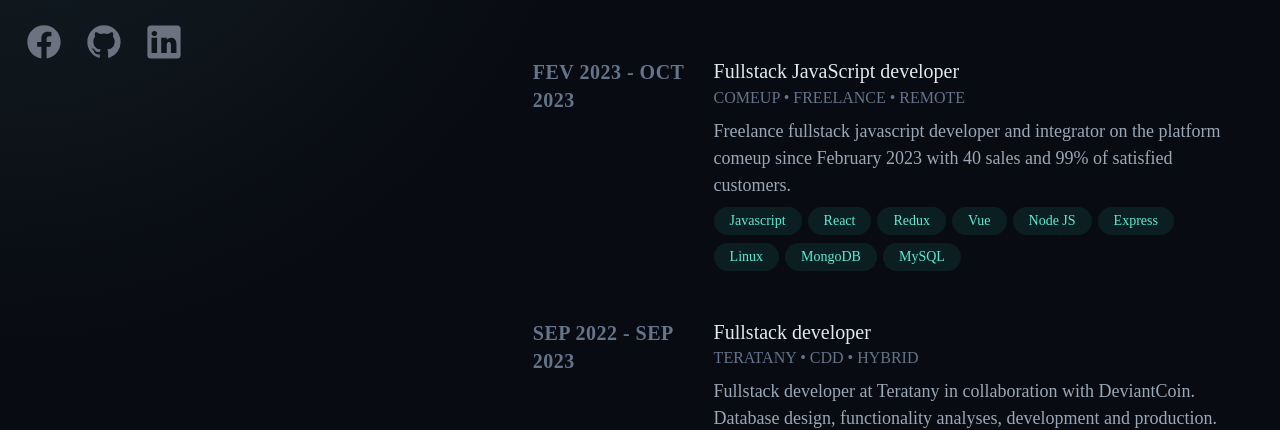
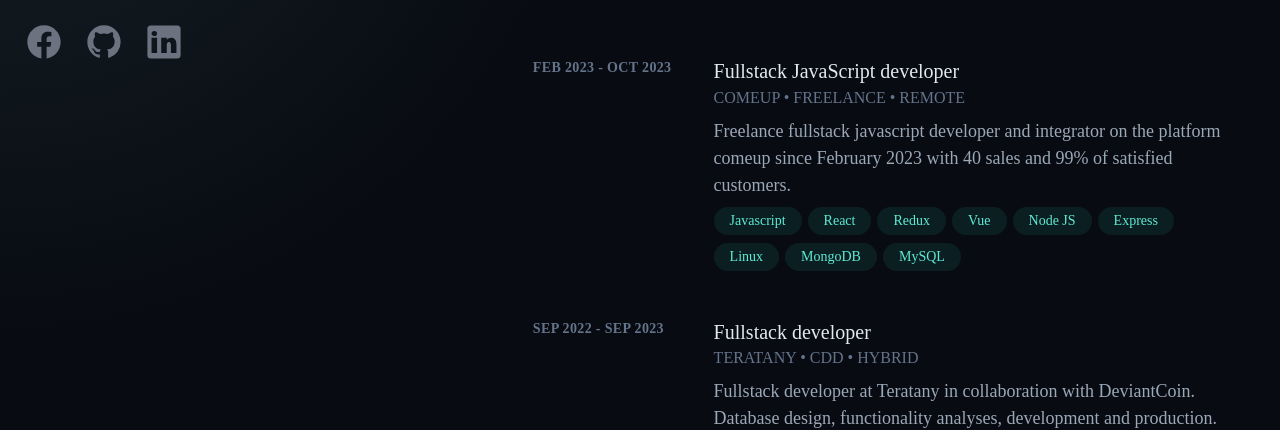
Before and after one commit to Nyhasina23/nyhasina.portfolio, a React (Create React App) app: page / in a window 1280 px wide. Shown: the part 258-688 px from the top of the page. Built offline with nearby package versions, Linux system fonts and the light colour scheme.

Commit message:
update date

```diff
--- a/src/components/Community.jsx
+++ b/src/components/Community.jsx
@@ -12,7 +12,7 @@
             width={50}
             height={50}
           />
-          <p className="z-10 ml-2  text-md font-semibold uppercase tracking-wide text-slate-500 sm:col-span-2">
+          <p className="z-10 ml-2  text-xs font-semibold uppercase tracking-wide text-slate-500 sm:col-span-2">
             {date}
           </p>
         </header>
--- a/src/components/Experience.jsx
+++ b/src/components/Experience.jsx
@@ -4,7 +4,7 @@
   return (
     <div className="mb-4 custom-hover p-4 rounded-md group relative grid pb-1 transition-all sm:grid-cols-8 sm:gap-8 md:gap-4 lg:hover:!opacity-100 lg:group-hover/list:opacity-50">
       <div className="z-10 mb-2  text-xs font-semibold uppercase tracking-wide text-slate-500 sm:col-span-2">
-        <header className="z-10 mb-2  text-xl font-semibold uppercase tracking-wide text-slate-500 sm:col-span-2">
+        <header className="z-10 mb-2  text-sm font-semibold uppercase tracking-wide text-slate-500 sm:col-span-2">
           {date}
         </header>
       </div>
--- a/src/data/xp.data.js
+++ b/src/data/xp.data.js
@@ -1,7 +1,7 @@
 export const dataXP = [
   {
     poste: "Fullstack JavaScript developer ",
-    date: "Fev 2023 - Oct 2023",
+    date: "Feb 2023 - Oct 2023",
     company: "COMEUP • FREELANCE • REMOTE",
     description:
       "Freelance fullstack javascript developer and integrator on the platform comeup since February 2023 with 40 sales and 99% of satisfied customers.",
@@ -60,7 +60,7 @@
   },
   {
     poste: "Fullstack Developer Intern",
-    date: "Fev 2022 - Août 2022 ",
+    date: "Feb 2022 - Aug 2022 ",
     company: "PETIT NID • INTERN • FULL TIME • ON THE SITE",
     description:
       "Full-time full-stack developer intern at Le Petit Nid school. Database design, functionality analyses, development and production.",
@@ -68,7 +68,7 @@
   },
   {
     poste: "Développeur FRONTEND",
-    date: "Janvier 2022",
+    date: "January 2022",
     company: "MADITY • REMOTE",
     description:
       "In collaboration for the creation of the Madity company showcase site",
```
